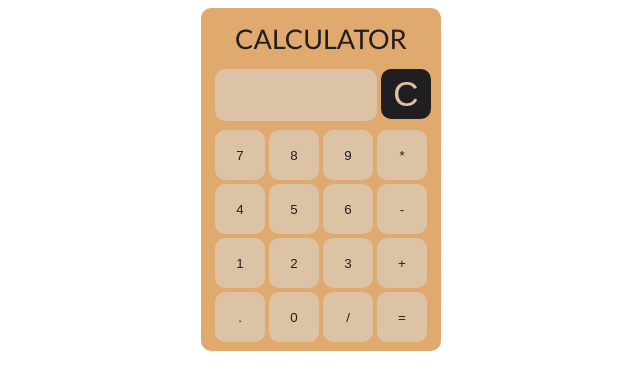
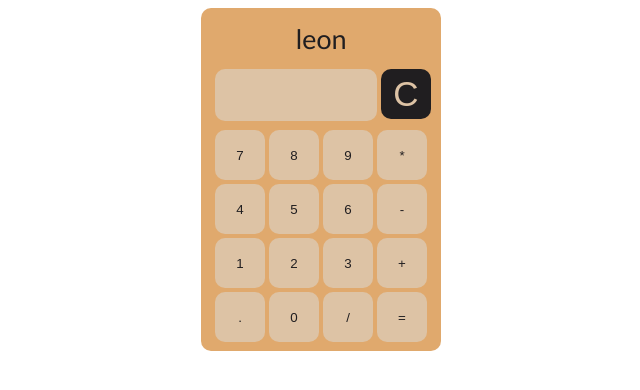
Before and after one commit to Leongongola/first-calculator-app, a plain HTML site: page index.html in a window 1280 px wide. Shown: the whole page, without its empty margins (319-959 px from the left). Drawn offline with Linux system fonts and the light colour scheme.

Commit message:
Update index.html

```diff
--- a/index.html
+++ b/index.html
@@ -11,7 +11,7 @@
 <body>
     <!-- calculatoprs container to so i can make it a clear section separate from the body -->
     <div id="calculator-container">
-        <div id="calculator-header">CALCULATOR</div>
+        <div id="calculator-header">leon</div>
         <!-- second part for the display screen for the operators clicked and a clear screen to remove everything on the display screen -->
         <div id="second-part">
             <div ><input type="text" id="result" value=""></div>
```
